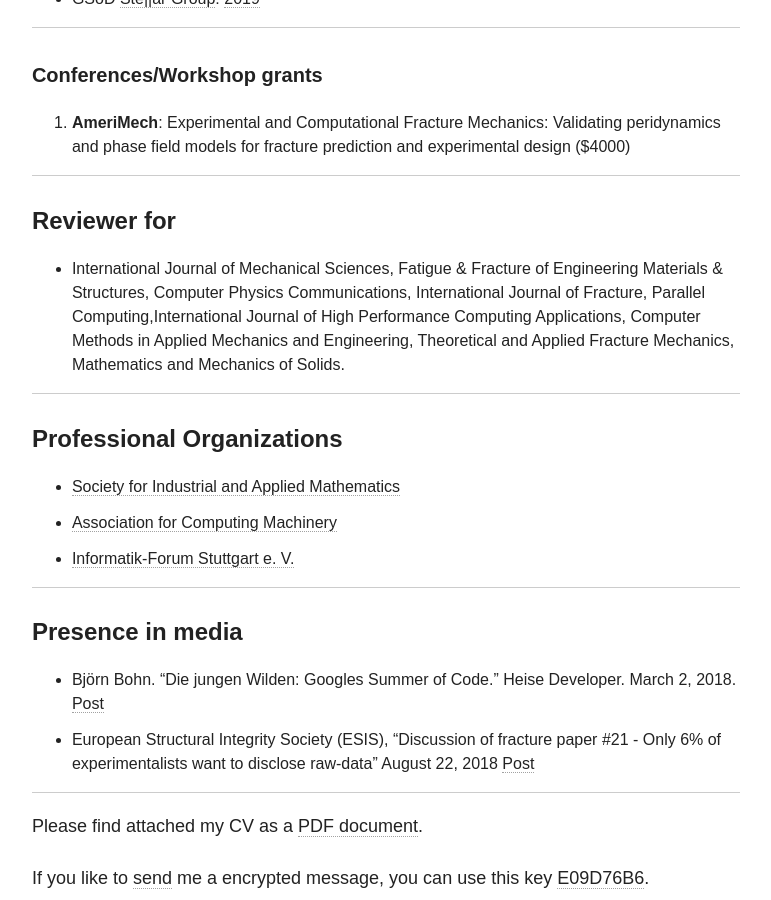
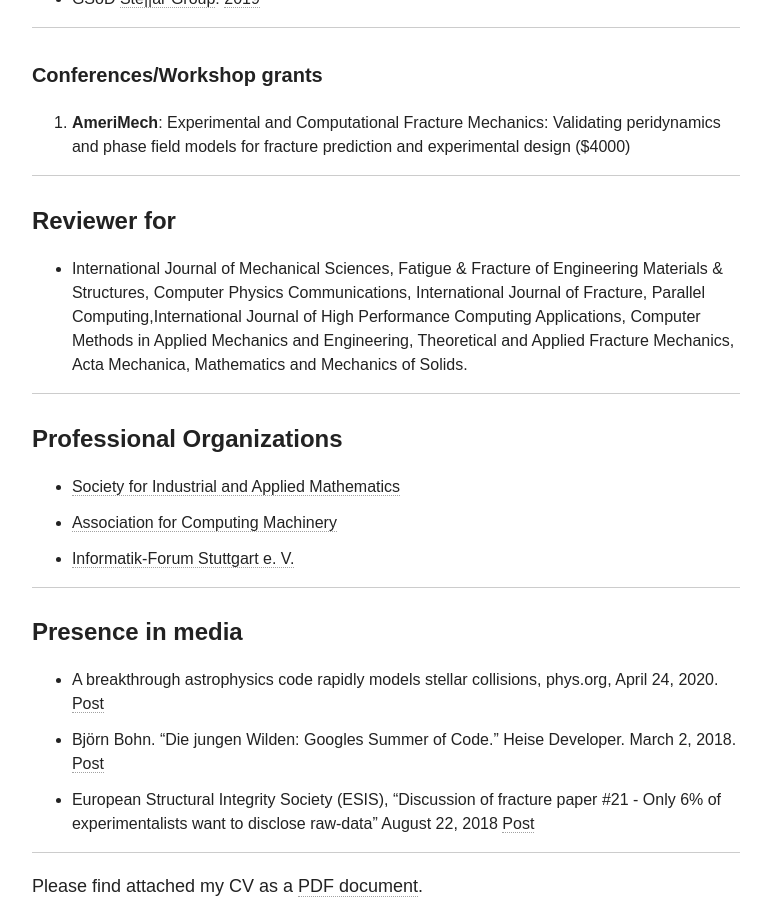
Before and after one commit to diehlpk/diehlpk.github.io, a Jekyll site: the page built from cv/index.md, in a window 1280 px wide and 900 px high, scrolled down 10611 px. Shown: the whole window, without its empty margins (254-1025 px from the left). Built offline with Jekyll 4.4.1, drawn with Linux system fonts in a browser that asks for light colours; nearby versions of some CDN libraries; some web fonts are replaced.

Commit message:
Update CV

```diff
--- a/cv/index.md
+++ b/cv/index.md
@@ -303,7 +303,7 @@
 
 #### Reviewer for
 
-* International Journal of Mechanical Sciences, Fatigue & Fracture of Engineering Materials & Structures, Computer Physics Communications, International Journal of Fracture, Parallel Computing,International Journal of High Performance Computing Applications, Computer Methods in Applied Mechanics and Engineering, Theoretical and Applied Fracture Mechanics, Mathematics and Mechanics of Solids.
+* International Journal of Mechanical Sciences, Fatigue & Fracture of Engineering Materials & Structures, Computer Physics Communications, International Journal of Fracture, Parallel Computing,International Journal of High Performance Computing Applications, Computer Methods in Applied Mechanics and Engineering, Theoretical and Applied Fracture Mechanics, Acta Mechanica, Mathematics and Mechanics of Solids.
 
 ---
 
@@ -316,6 +316,7 @@
 
 #### Presence in media
 
+* A breakthrough astrophysics code rapidly models stellar collisions, phys.org, April 24, 2020. [Post](https://phys-org.cdn.ampproject.org/c/s/phys.org/news/2021-04-breakthrough-astrophysics-code-rapidly-stellar.amp)
 * Björn Bohn. “Die jungen Wilden: Googles Summer of Code.” Heise Developer. March 2, 2018. [Post](https://www.heise.de/developer/artikel/Die-jungen-Wilden-Googles-Summer-of-Code-3979634.html)
 * European Structural Integrity Society (ESIS), "Discussion of fracture paper #21 - Only 6% of experimentalists want to disclose raw-data" August 22, 2018 [Post](http://imechanica.org/node/22590)
 
```
